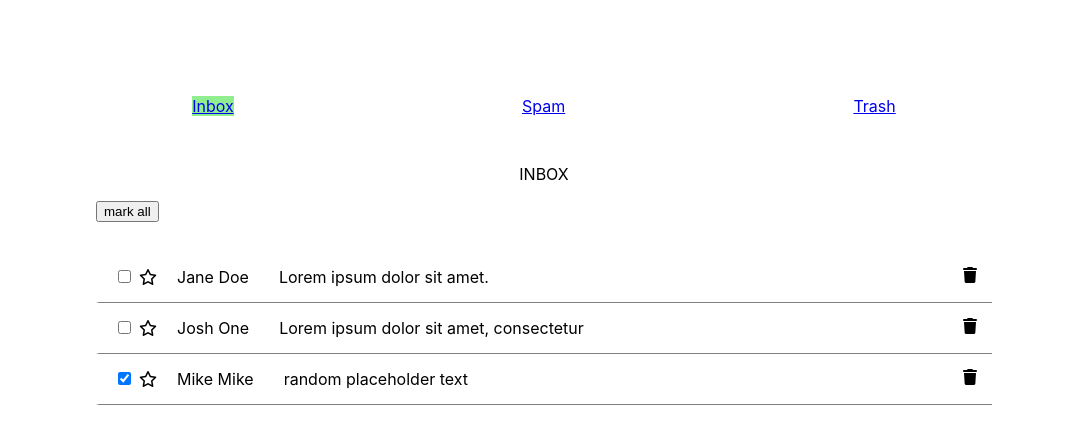
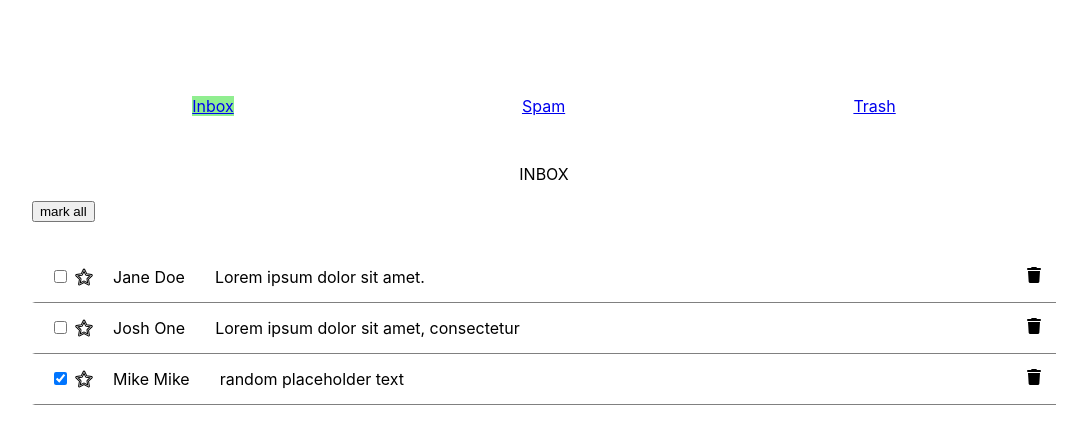
Before and after one commit to milosrancic/reactjs-gmail-clone, a React (Create React App) app: page /reactjs-gmail-clone/inbox in a window 1280 px wide. Shown: the top 444 px of the page, without its empty margins (96-1167 px from the left). Built offline with nearby package versions, Linux system fonts and the light colour scheme.

Commit message:
added starred class

```diff
--- a/src/components/Item.scss
+++ b/src/components/Item.scss
@@ -1,5 +1,5 @@
 .Item {
-  width: 70%;
+  width: 80%;
   margin: 3em auto;
 
   .title {
@@ -47,9 +47,17 @@
 
     .fa-star {
       margin-left: 5px;
-      margin-right: 20px
+      margin-right: 20px;
+      color: white;
+      -webkit-text-stroke-width: 1px;
+      -webkit-text-stroke-color: black;
+
     }
-
+    .starred {
+      color: gold;
+      -webkit-text-stroke-width: 1px;
+      -webkit-text-stroke-color: black;
+    }
     .sender {
 
     }
```
